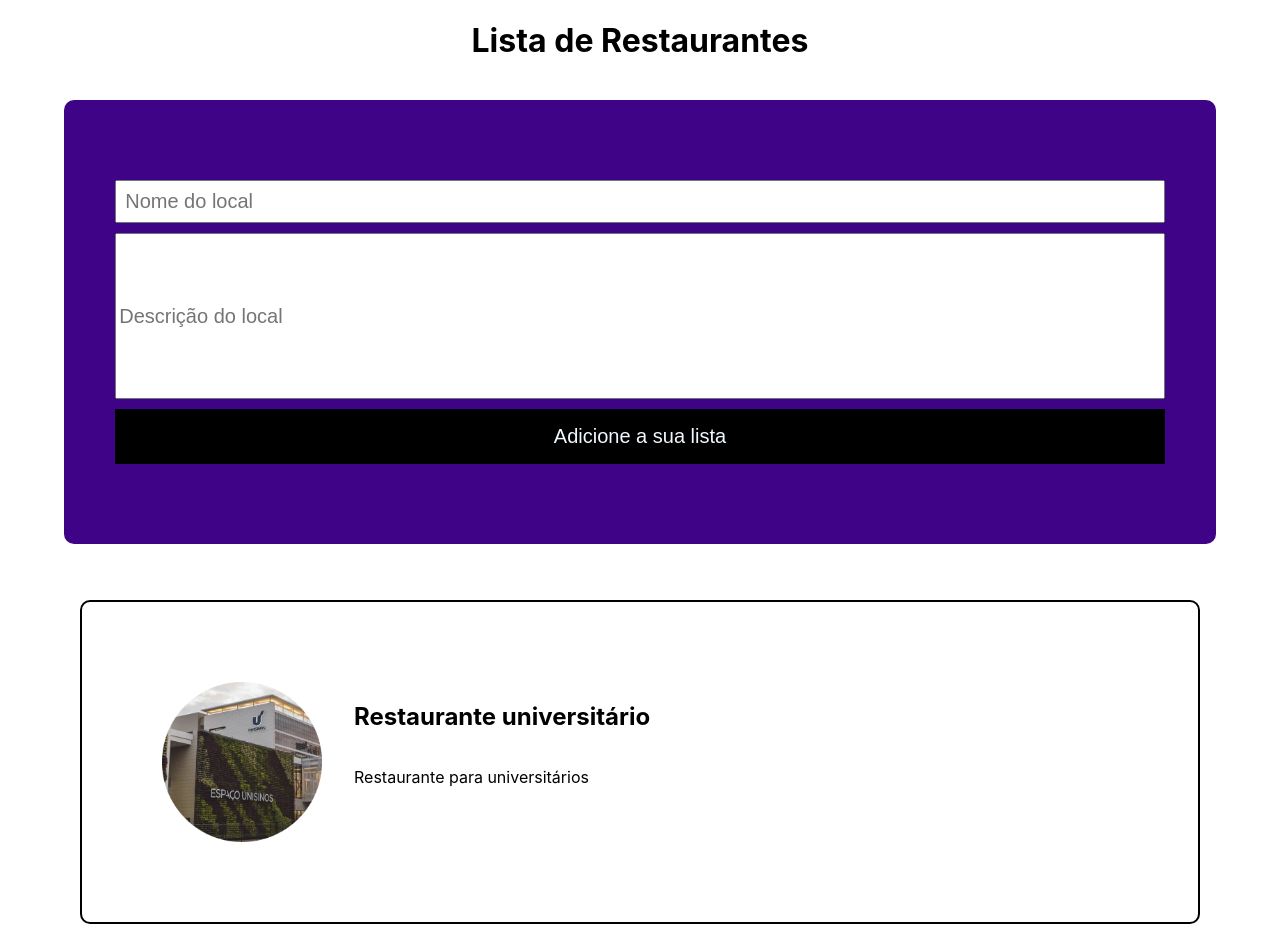
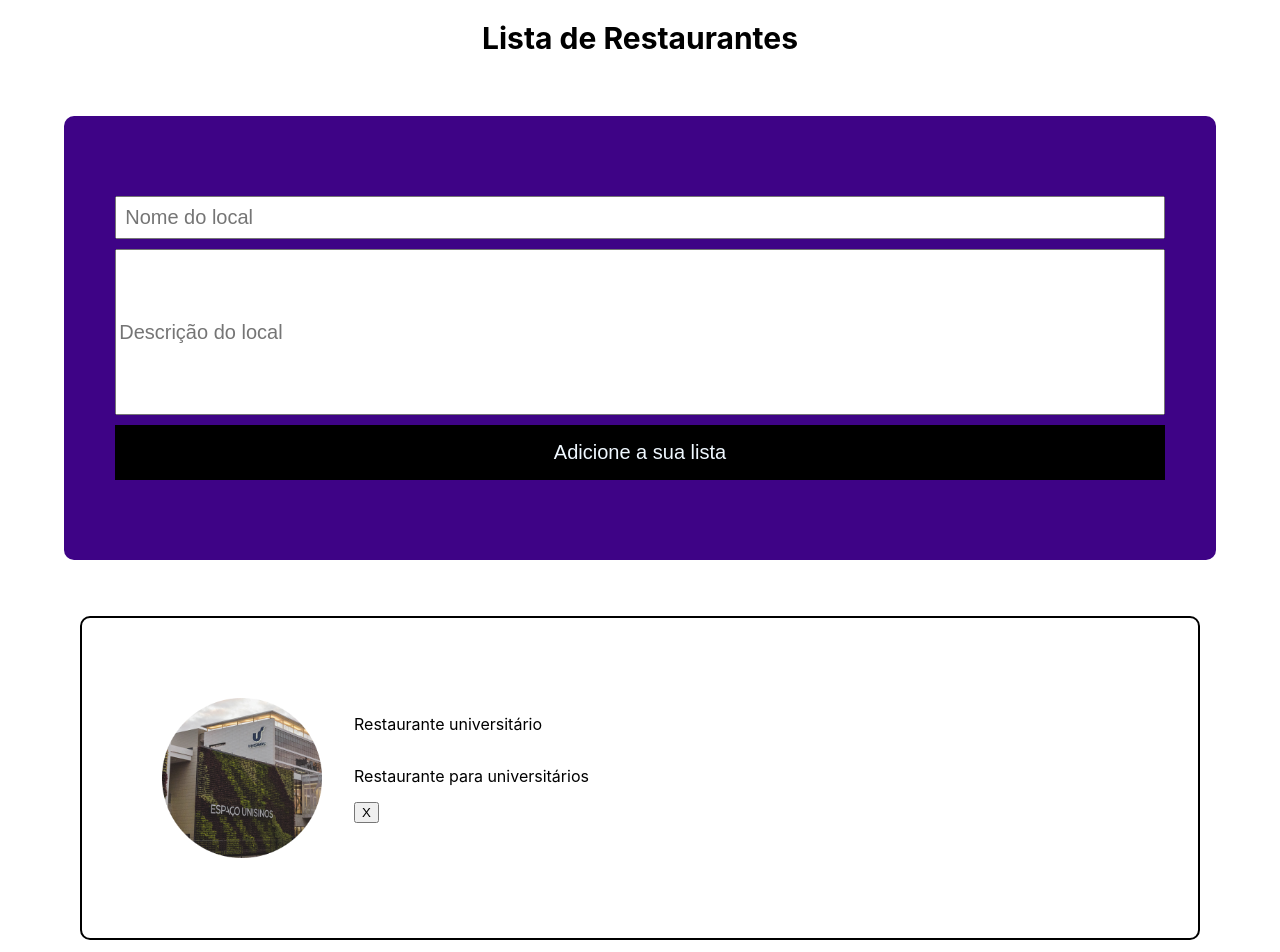
Before and after one commit to FelipeMatFa/AtividadeRestaurante, a React (Create React App) app: page / in a window 1280 px wide. Shown: the top 952 px of the page. Built offline with nearby package versions, Linux system fonts and the light colour scheme.

Commit message:
botao-excluir

```diff
--- a/src/App.css
+++ b/src/App.css
@@ -1,38 +1,10 @@
 .App {
+  display: flex;
+  flex-direction: column;
+  justify-content: center;
   text-align: center;
 }
 
-.App-logo {
-  height: 40vmin;
-  pointer-events: none;
+h1{
+  font-size: 30px;
 }
-
-@media (prefers-reduced-motion: no-preference) {
-  .App-logo {
-    animation: App-logo-spin infinite 20s linear;
-  }
-}
-
-.App-header {
-  background-color: #282c34;
-  min-height: 100vh;
-  display: flex;
-  flex-direction: column;
-  align-items: center;
-  justify-content: center;
-  font-size: calc(10px + 2vmin);
-  color: white;
-}
-
-.App-link {
-  color: #61dafb;
-}
-
-@keyframes App-logo-spin {
-  from {
-    transform: rotate(0deg);
-  }
-  to {
-    transform: rotate(360deg);
-  }
-}
--- a/src/App.js
+++ b/src/App.js
@@ -6,10 +6,13 @@ import React, { useState } from 'react';
 function App() {
   const [restaurantes, setRestaurantes] = useState([
     {
+      id: 1,
       nome: "Restaurante universitário",
       descricao: "Restaurante para universitários"
     },
   ]);
+
+  console.log(restaurantes);
 
   const adicionarRestaurante = (novoRestaurante) => {
     setRestaurantes([...restaurantes, novoRestaurante]);
@@ -20,6 +23,7 @@ function App() {
       <h1>Lista de Restaurantes</h1>
       <AdicionarLugares
         adicionarRestaurante={adicionarRestaurante}
+        tamanho = {restaurantes.length}
       />
       <ListarRestaurantes
         lista={restaurantes}
--- a/src/components/Formulario.jsx
+++ b/src/components/Formulario.jsx
@@ -1,7 +1,7 @@
-import React, { useRef } from 'react';
+import React, {useRef} from 'react';
 import '../style.css';
 
-function AdicionarLugares({ adicionarRestaurante }) {
+function AdicionarLugares({adicionarRestaurante, tamanho}) {
     const nomeL = useRef(null);
     const descricaoL = useRef(null);
 
@@ -11,6 +11,7 @@ function AdicionarLugares({ adicionarRestaurante }) {
         const descricao = descricaoL.current.value;
 
         adicionarRestaurante({
+            id: tamanho + 1,
             nome: nome,
             descricao: descricao
         });
--- a/src/components/ListarRestaurantes.jsx
+++ b/src/components/ListarRestaurantes.jsx
@@ -1,21 +1,28 @@
-/* eslint-disable jsx-a11y/alt-text */
 import foto from '../restaurante.png';
 import '../style.css'
 
 function ListarRestaurantes({lista}){
+
+  function remover(id) {
+    // lista.splice(id-1)
+    // lista.splice(id-1)
+  }
+
   return(
     <div className='div-restaurante'>
       {lista.map(restaurante => (
-          <section className='div-restaurante_restaurantes'>
+          <section key={restaurante.id} className='div-restaurante_restaurantes'>
             <img id='foto-restaurante' src={foto}/>
             <div className='restaurantes_info'>
-              <h1 key={restaurante.nome}>
+              <p key={restaurante.nome}>
                 {restaurante.nome}
-              </h1>
+              </p>
               <p key={restaurante.descricao}>
                 {restaurante.descricao}
               </p>
+              <button onClick={remover(restaurante.id)}>X</button>
             </div>
+
           </section>
       ))}
     </div>
--- a/src/style.css
+++ b/src/style.css
@@ -21,9 +21,8 @@
 .restaurantes_info{
     display: flex;
     flex-direction: column;
-    align-items: baseline;
-    /* border: 1px solid black; */
-    width: 50vw;
+    align-items: start;
+    text-align: start;
 }
 
 /* ---- FORMULARIO ---- */
```
